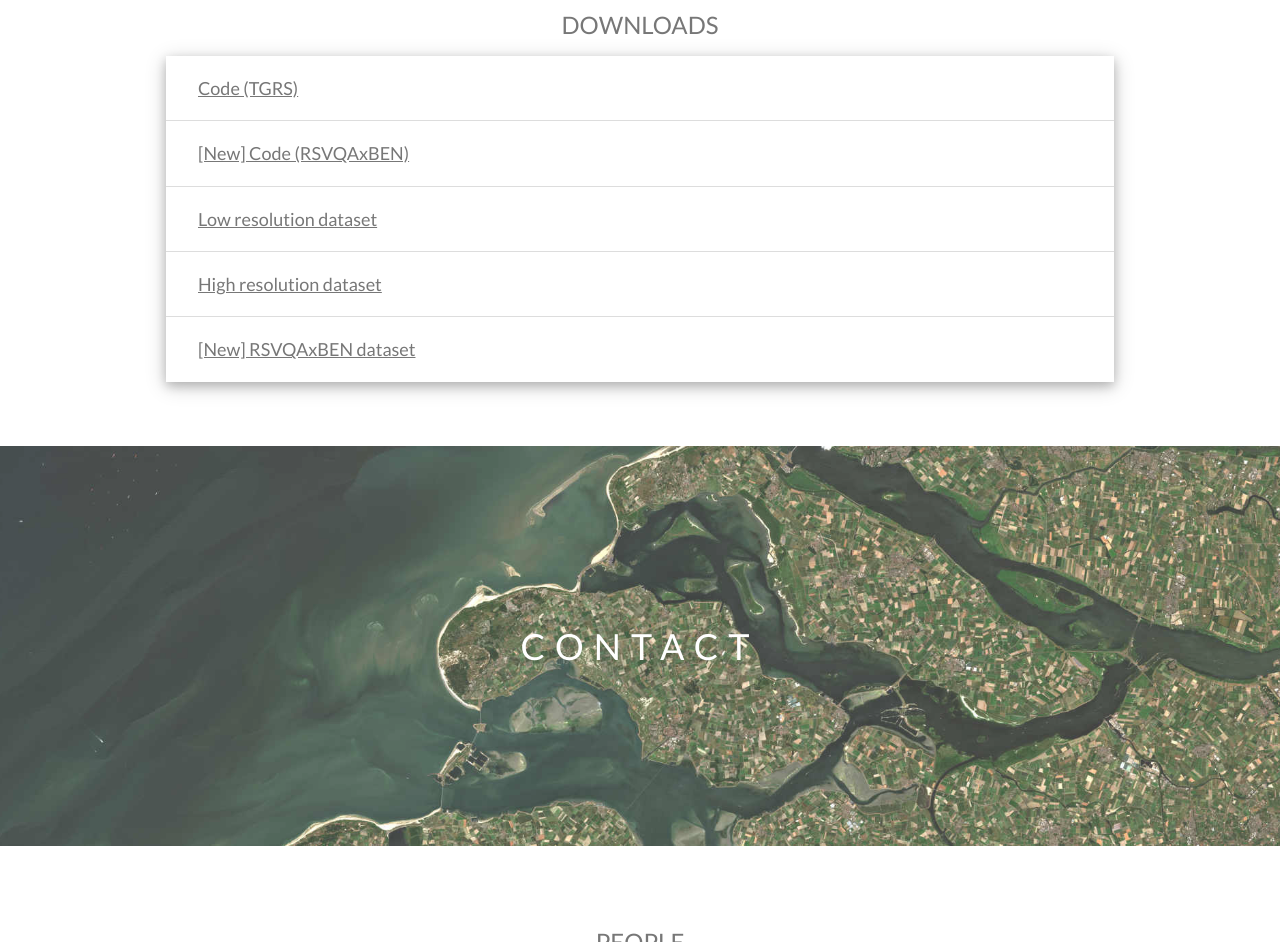
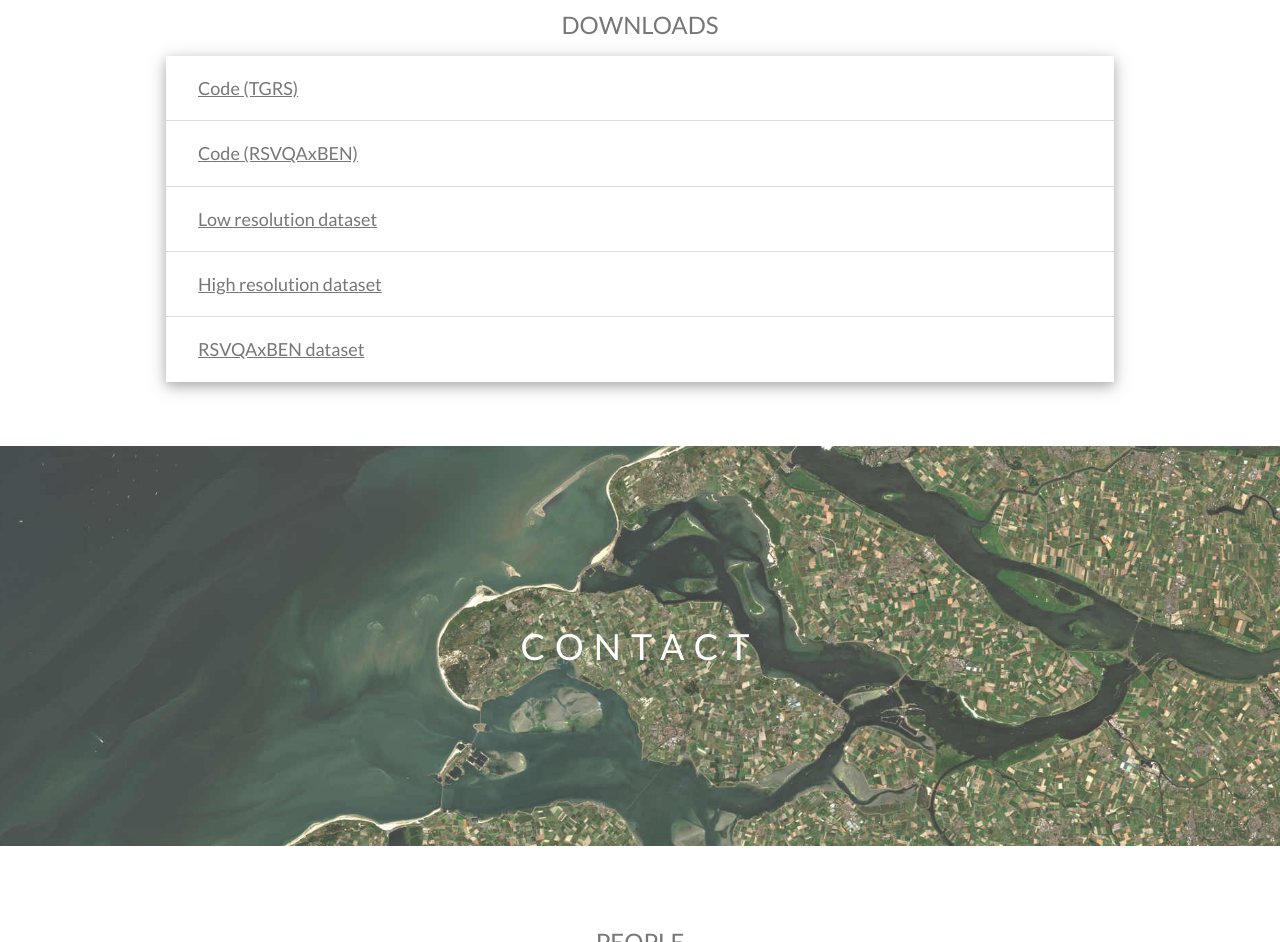
Before and after one commit to syvlo/RSVQA_website, a plain HTML site: page index.html in a window 1280 px wide. Shown: the part 3290-4232 px from the top of the page. Drawn offline with nearby package versions, Linux system fonts and the light colour scheme.

Commit message:
Changed source for LR dataset

```diff
--- a/index.html
+++ b/index.html
@@ -203,13 +203,13 @@ body, html {
 
       <li class="w3-bar">
         <div class="w3-bar-item">
-          <span class="w3-large"><a href="https://cloud.sylvainlobry.com/s/CLSJkxLXGBJDnBb">[New] Code (RSVQAxBEN)</a></span>
+          <span class="w3-large"><a href="https://cloud.sylvainlobry.com/s/CLSJkxLXGBJDnBb">Code (RSVQAxBEN)</a></span>
         </div>
       </li>
 
       <li class="w3-bar">
         <div class="w3-bar-item">
-          <span class="w3-large"><a href="https://cloud.sylvainlobry.com/index.php/s/4Qg5AXX8YfCswmX">Low resolution dataset</a></span>
+          <span class="w3-large"><a href="https://zenodo.org/record/6344334">Low resolution dataset</a></span>
         </div>
       </li>
 
@@ -221,7 +221,7 @@ body, html {
 
        <li class="w3-bar">
         <div class="w3-bar-item">
-          <span class="w3-large"><a href="https://zenodo.org/record/5084904">[New] RSVQAxBEN dataset</a></span>
+          <span class="w3-large"><a href="https://zenodo.org/record/5084904">RSVQAxBEN dataset</a></span>
         </div>
       </li>
   </ul>
```
